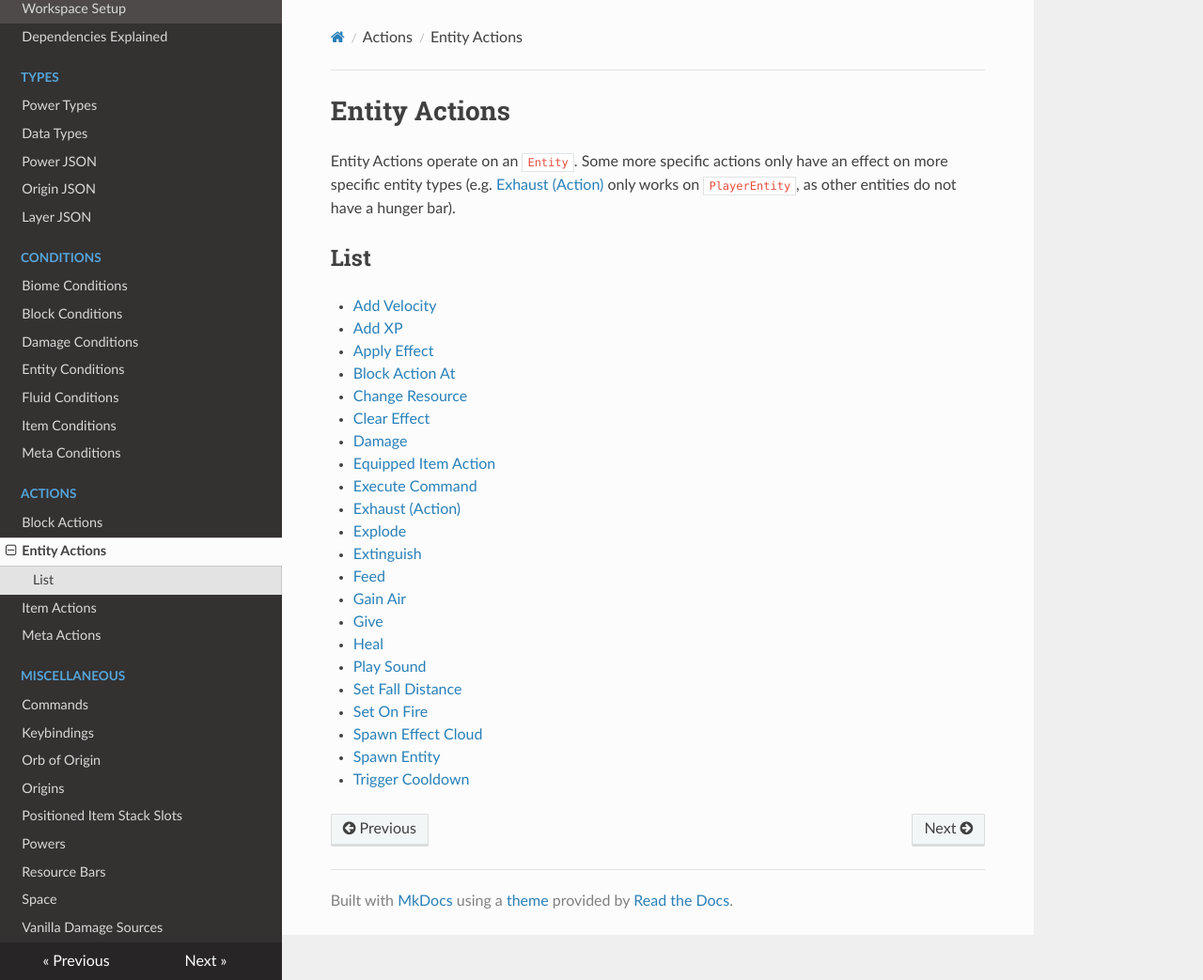
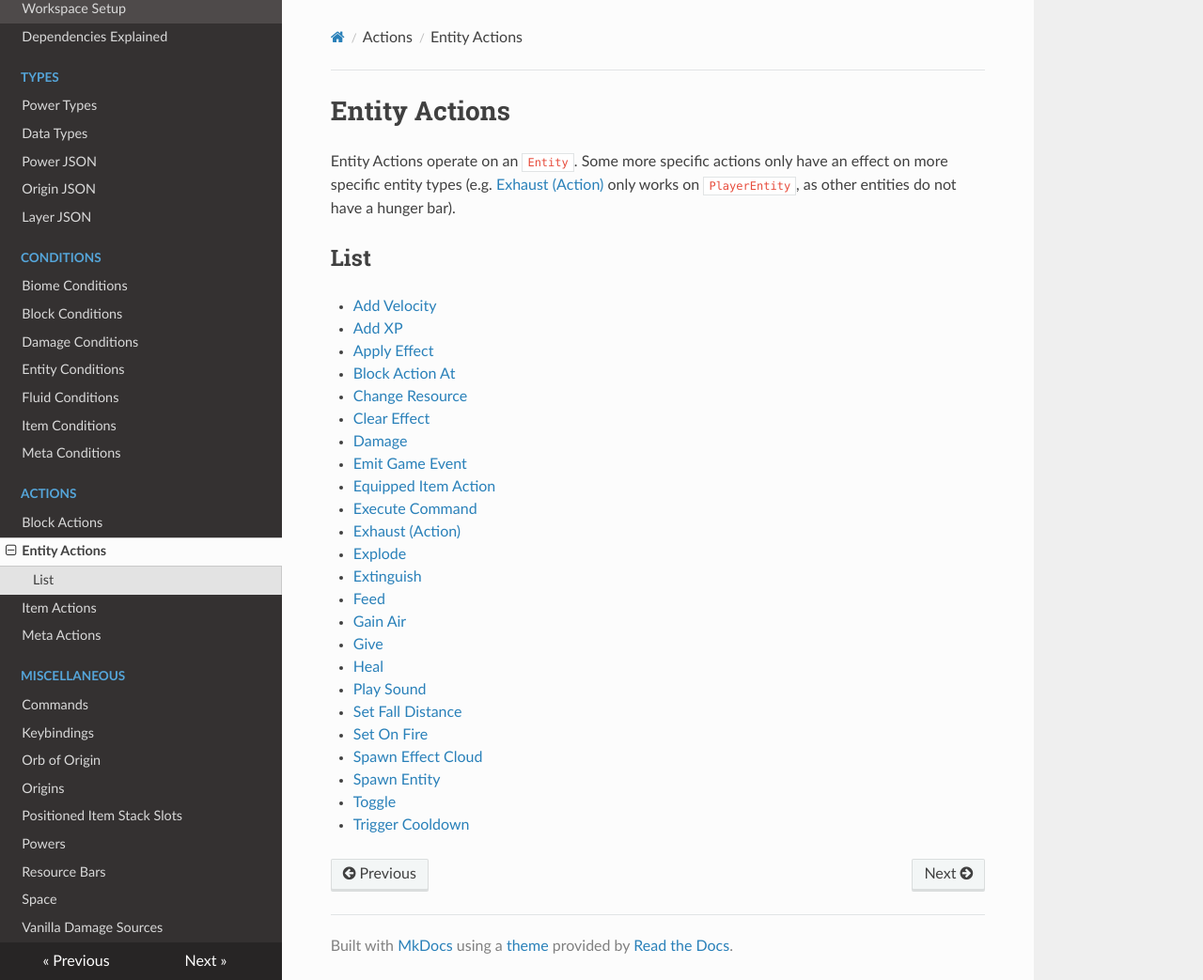
Before and after one commit to apace100/origins-docs, an MkDocs documentation site: the page built from docs/entity_actions.md, in a window 1280 px wide and 1043 px high. Shown: the whole window at 94% size. Built offline with MkDocs 1.6.1, drawn with Linux system fonts in a browser that asks for light colours; nearby versions of some CDN libraries.

Commit message:
Updated `entity_actions.md` ..to include the new `emit_game_event` and `toggle` entity action types

```diff
--- a/docs/entity_actions.md
+++ b/docs/entity_actions.md
@@ -15,6 +15,7 @@ Entity Actions operate on an `Entity`. Some more specific actions only have an e
 * [Change Resource](change_resource)
 * [Clear Effect](clear_effect)
 * [Damage](damage)
+* [Emit Game Event](entity_actions/emit_game_event.md)
 * [Equipped Item Action](equipped_item_action)
 * [Execute Command](execute_command)
 * [Exhaust (Action)](exhaust)
@@ -29,4 +30,5 @@ Entity Actions operate on an `Entity`. Some more specific actions only have an e
 * [Set On Fire](set_on_fire)
 * [Spawn Effect Cloud](spawn_effect_cloud)
 * [Spawn Entity](spawn_entity)
+* [Toggle](entity_actions/toggle.md)
 * [Trigger Cooldown](trigger_cooldown)
```
